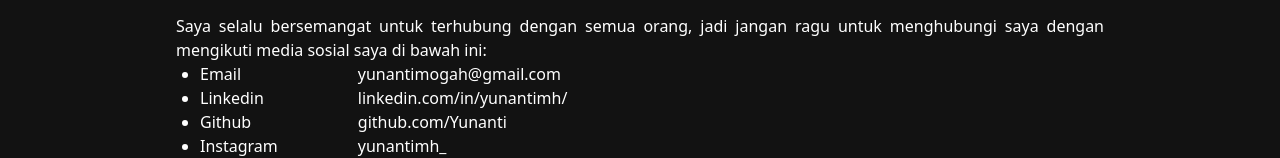
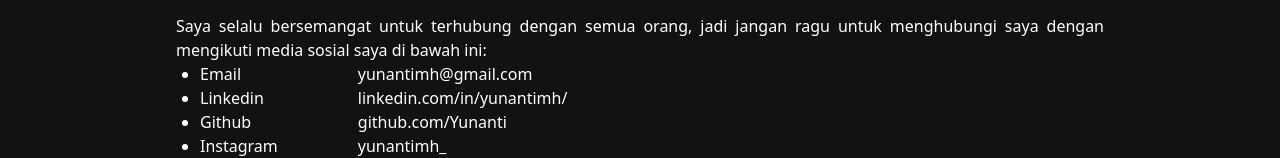
Before and after one commit to Yunanti/Yunan-App, a Next.js app: page /aboutme/AboutMe in a window 1280 px wide. Shown: the part 2101-2259 px from the top of the page. Built offline with nearby package versions, Linux system fonts and the light colour scheme.

Commit message:
update button

```diff
--- a/src/pages/aboutme/AboutMe.tsx
+++ b/src/pages/aboutme/AboutMe.tsx
@@ -117,7 +117,7 @@ export default function AboutMe() {
                         <li>Instagram</li>
                     </ul>
                     <ul className='list-outside'>
-                        <li>yunantimogah@gmail.com</li>
+                        <li>yunantimh@gmail.com</li>
                         <li><a href="https://www.linkedin.com/in/yunantimh/">linkedin.com/in/yunantimh/</a></li>
                         <li><a href="https://github.com/Yunanti">github.com/Yunanti</a></li>
                         <li>yunantimh_</li>
--- a/src/pages/home/Home.tsx
+++ b/src/pages/home/Home.tsx
@@ -39,7 +39,12 @@ export default function Home() {
                       </ul>
                       </div>
                     </div>
-                    <button className='rounded-full px-8 pb-2 pt-1 mt-5 bg-gradient-to-r from-purple-500 via-pink-500 to-yellow-500'>Hubungi saya</button>
+                    <button
+                      className='rounded-full px-8 pb-2 pt-1 mt-5 bg-gradient-to-r from-purple-500 via-pink-500 to-yellow-500'
+                      onClick={() => (window.location.href = 'mailto:yunantimh@gmail.com')}
+                    >
+                      Hubungi saya
+                    </button>
                 </div>
                 <div>
                     <Yunacantek/>
```
